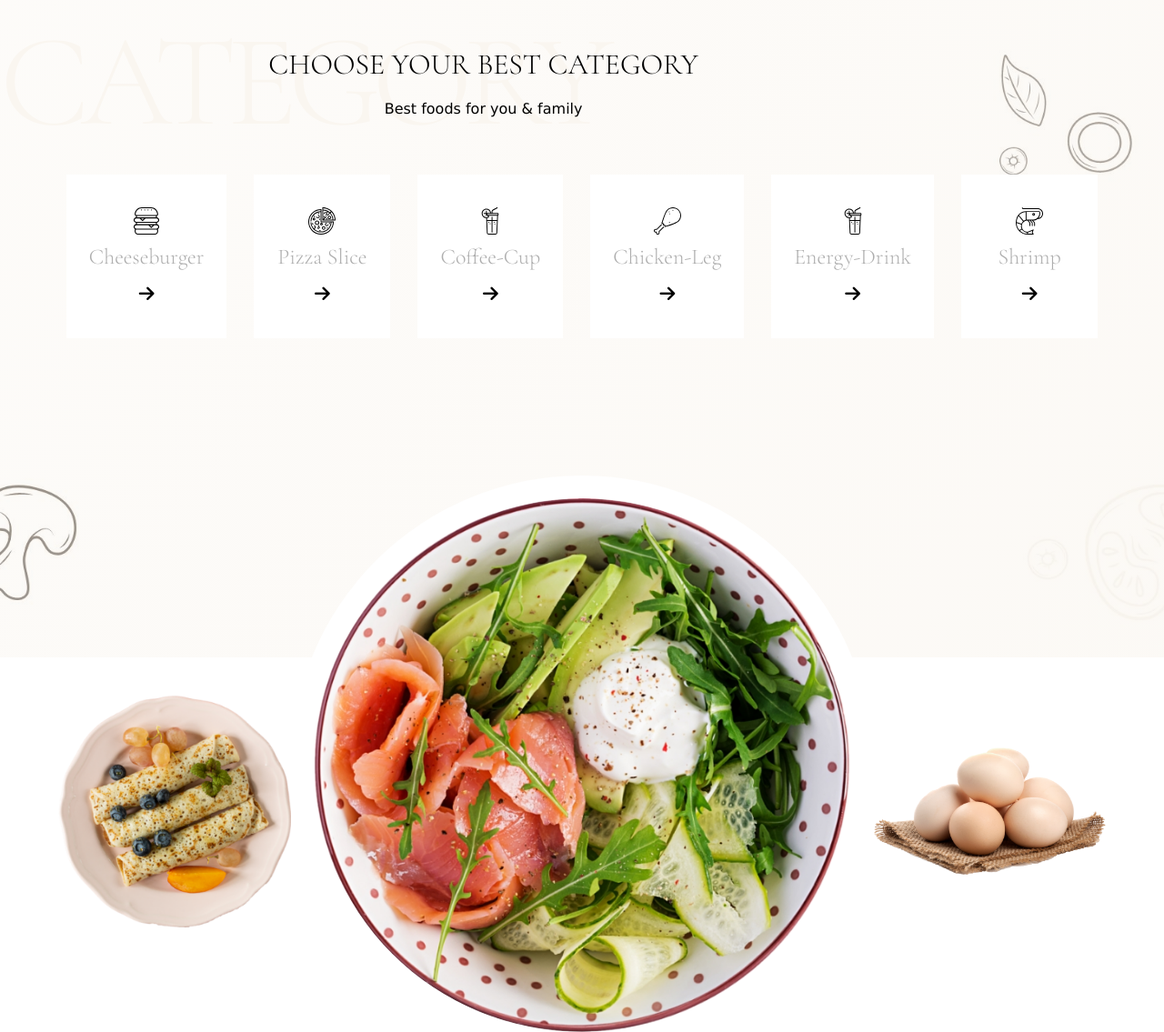
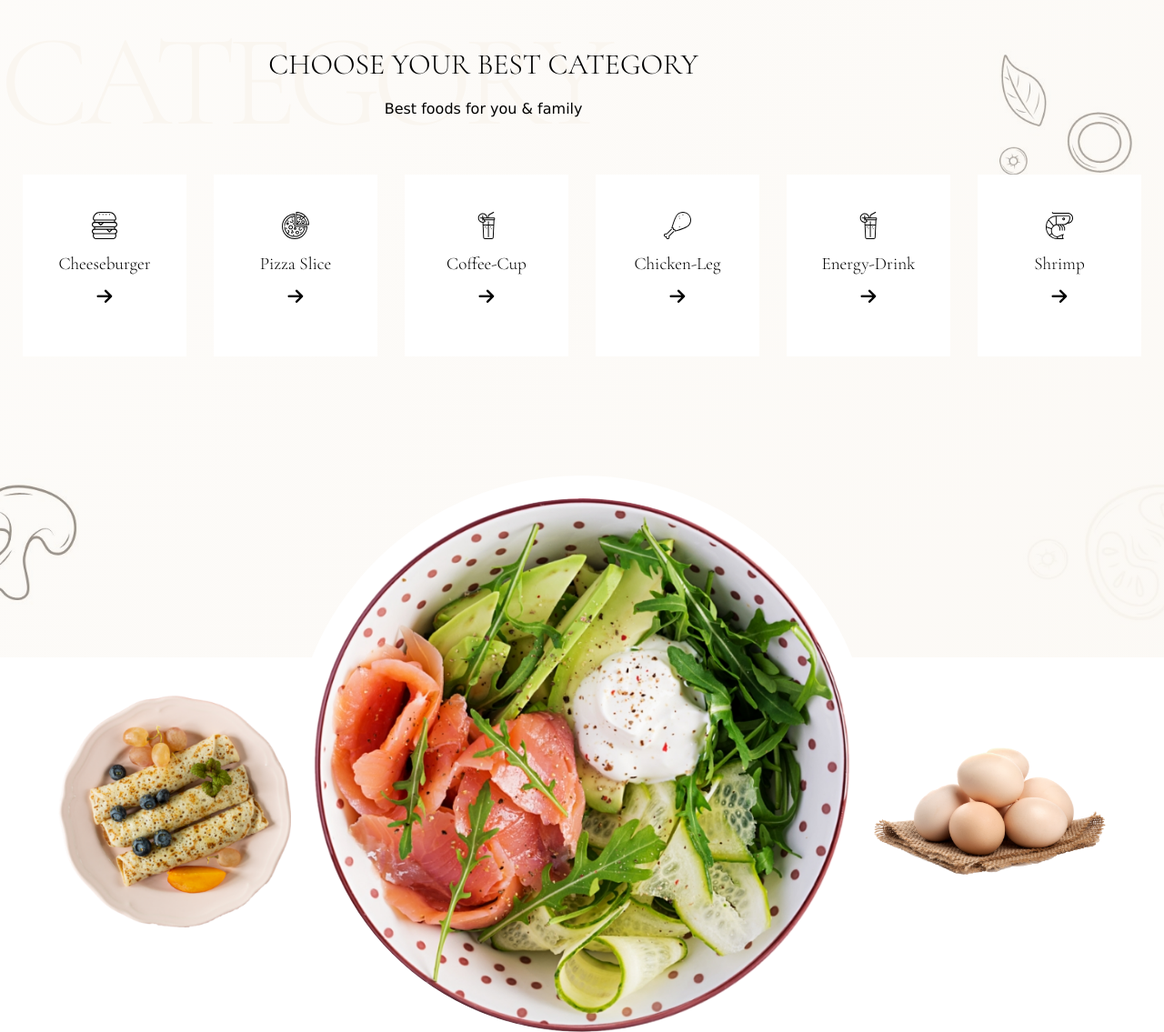
Before and after one commit to lilouMazzarisi/Kabibi-food, a plain HTML site: page index.html in a window 1280 px wide. Shown: the part 777-1912 px from the top of the page at 91% size. Drawn offline with nearby package versions, Linux system fonts and the light colour scheme.

Commit message:
before merging

```diff
--- a/style/css/style.css
+++ b/style/css/style.css
@@ -42,6 +42,7 @@ h4 {
 p {
   font-size: 1.5rem;
   color: #aeaeae;
+  font-weight: 300;
 }
 
 header {
@@ -197,8 +198,8 @@ header {
   flex-direction: column;
   align-items: center;
   justify-content: space-evenly;
-  min-width: 150px;
-  height: 180px;
+  width: 180px;
+  height: 200px;
   text-align: center;
   background-color: #fff;
   margin: 15px;
@@ -207,22 +208,22 @@ header {
 .Category__foods--box:hover {
   background-color: #c6ad65;
 }
-.Category__foods--box:hover > a {
+.Category__foods--box:hover p,
+.Category__foods--box:hover i {
   color: #fff;
 }
 .Category__foods--text {
-  color: #000;
-  font-weight: 100;
   font-family: "Cormorant Garamond", serif;
-  font-size: 1.2rem;
   cursor: pointer;
 }
-.Category__foods--text > p {
+.Category__foods--text p,
+.Category__foods--text i {
   padding-bottom: 15px;
+  font-size: 1.2rem;
+  color: #000;
 }
 .Category__foods--icon {
   width: 30px;
-  color: #faf6f0;
 }
 
 .Banner {
```
Also changed, not shown: index.html (+0 -1 lines), 1 other file.
